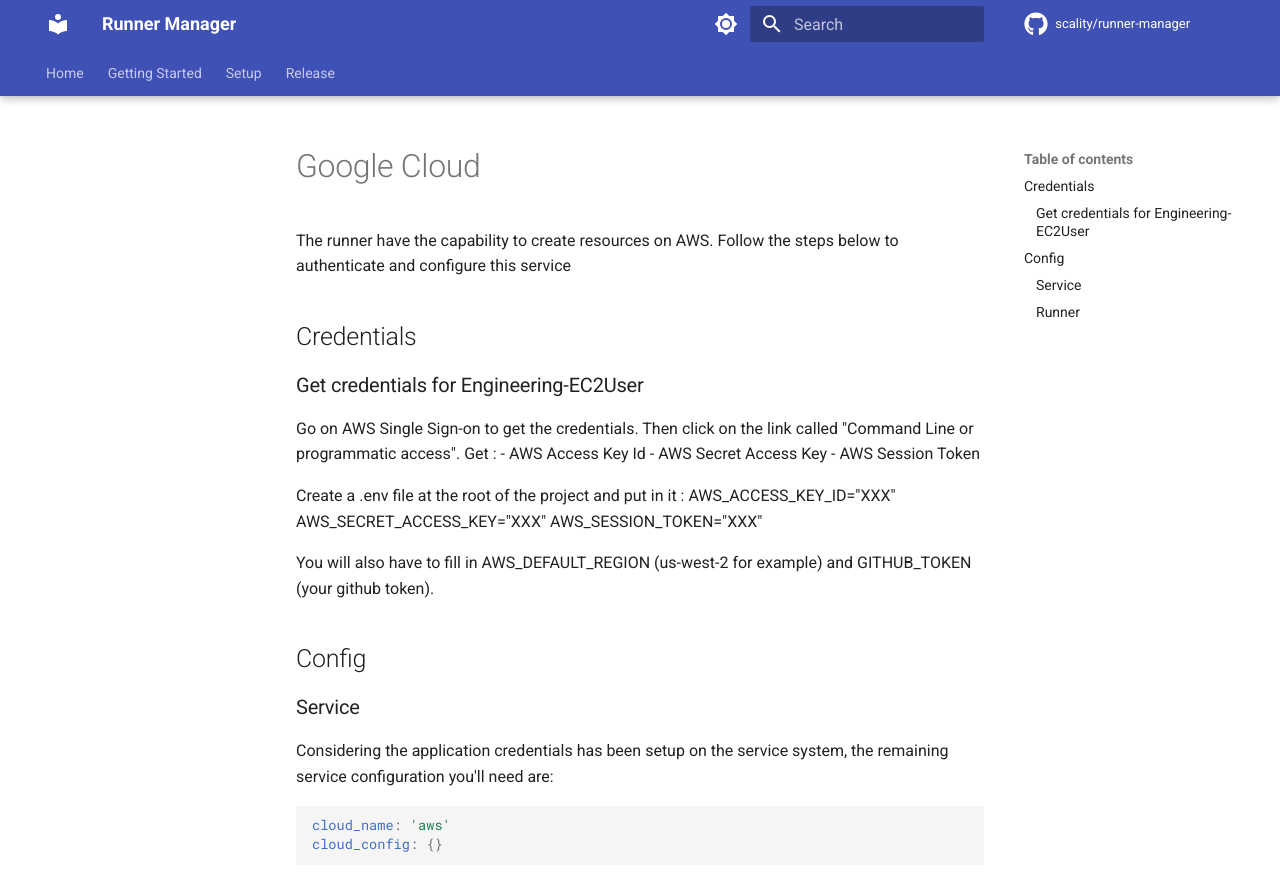
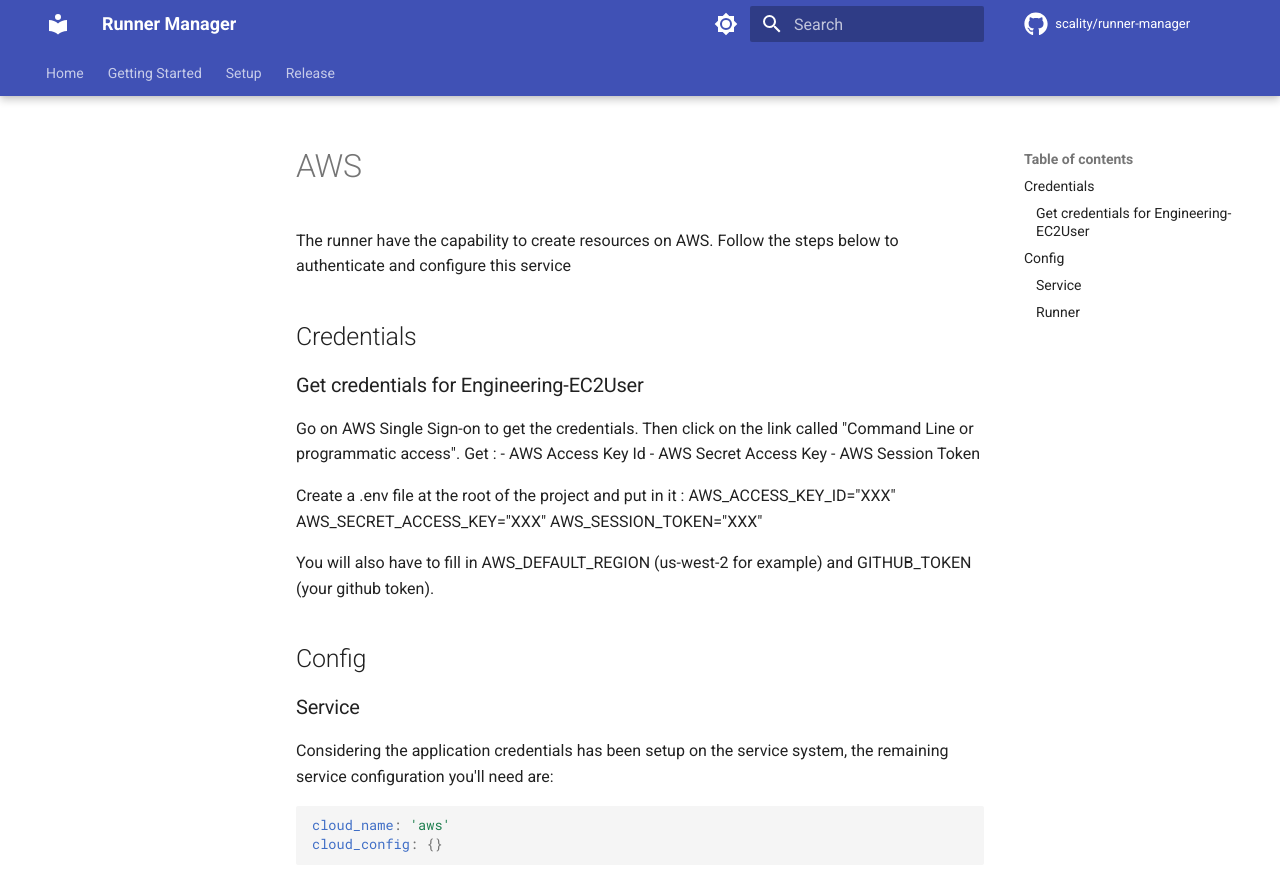
Before and after one commit to scality/runner-manager, an MkDocs documentation site: the page built from docs/setup/clouds/aws.md, in a window 1280 px wide and 900 px high. Shown: the top 891 px of the window. Built offline with MkDocs 1.6.1 and Material for MkDocs 9.7.7, drawn with Linux system fonts in a browser that asks for light colours; comment, search, counter and statistics services are not loaded.

Commit message:
Update docs/setup/clouds/aws.md
Co-authored-by: Thomas Carmet <thomas.carmet@scality.com>

```diff
--- a/docs/setup/clouds/aws.md
+++ b/docs/setup/clouds/aws.md
@@ -1,4 +1,4 @@
-# Google Cloud
+# AWS
 
 The runner have the capability to create resources on AWS. Follow the steps below to authenticate
 and configure this service
```
